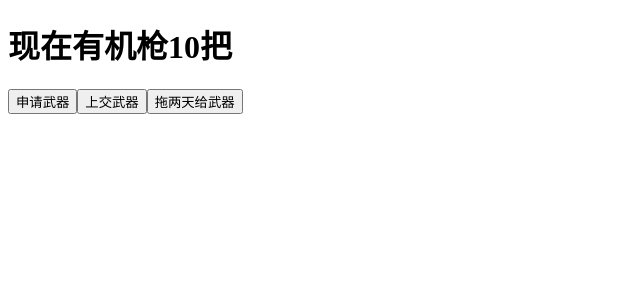
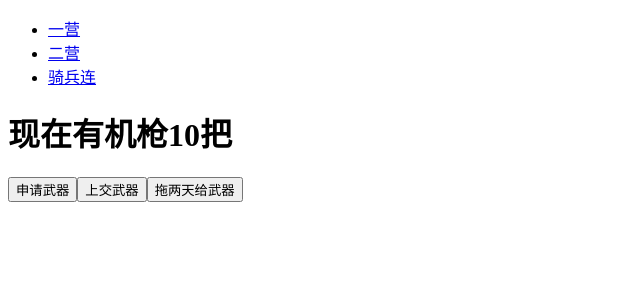
Before and after one commit to wovert/ReactTutorials, a React app in the folder liangjian-redux/: page / in a window 1280 px wide. Shown: the top 300 px of the page, without its empty margins (0-640 px from the left). Built offline with nearby package versions, Linux system fonts and the light colour scheme.

Commit message:
react-router-dom

```diff
--- a/liangjian-redux/package.json
+++ b/liangjian-redux/package.json
@@ -36,6 +36,7 @@
     "react-dev-utils": "^5.0.1",
     "react-dom": "^16.3.1",
     "react-redux": "^5.0.7",
+    "react-router-dom": "^4.2.2",
     "redux": "^3.7.2",
     "redux-logger": "^3.0.6",
     "redux-thunk": "^2.2.0",
@@ -91,7 +92,9 @@
     "presets": [
       "react-app"
     ],
-    "plugins": ["transform-decorators-legacy"]
+    "plugins": [
+      "transform-decorators-legacy"
+    ]
   },
   "eslintConfig": {
     "extends": "react-app"
--- a/liangjian-redux/src/index.js
+++ b/liangjian-redux/src/index.js
@@ -4,6 +4,10 @@
 import thunk from 'redux-thunk';
 import logger from 'redux-logger';
 import { Provider } from 'react-redux';
+
+// 多页应用
+import { BrowserRouter, Route, Link } from 'react-router-dom';
+
 
 import App from './App';
 // import { counter, addGun, removeGun, addGunAsync } from './index.redux';
@@ -22,9 +26,33 @@
 // // 状态变换时渲染
 // store.subscribe(render);
 
+function Erying() {
+  return <h2>二营</h2>
+}
+function Qibinglian() {
+  return <h2>骑兵连</h2>
+}
+
 ReactDOM.render(
   (<Provider store={store}>
-    <App />
+    <BrowserRouter>
+      <div>
+        <ul>
+            <li>
+              <Link to="/">一营</Link>
+            </li>
+            <li>
+              <Link to="/erying">二营</Link>
+            </li>
+            <li>
+              <Link to="/qibinglian">骑兵连</Link>
+            </li>
+        </ul>
+        <Route path="/" exact component={App}></Route>
+        <Route path="/erying" component={Erying}></Route>
+        <Route path="/qibinglian" component={Qibinglian}></Route>
+      </div>
+    </BrowserRouter>
   </Provider>),
   document.getElementById('root')
 );
```
Also changed, not shown: 1 other file (tests, documents, lock files or other folders).
